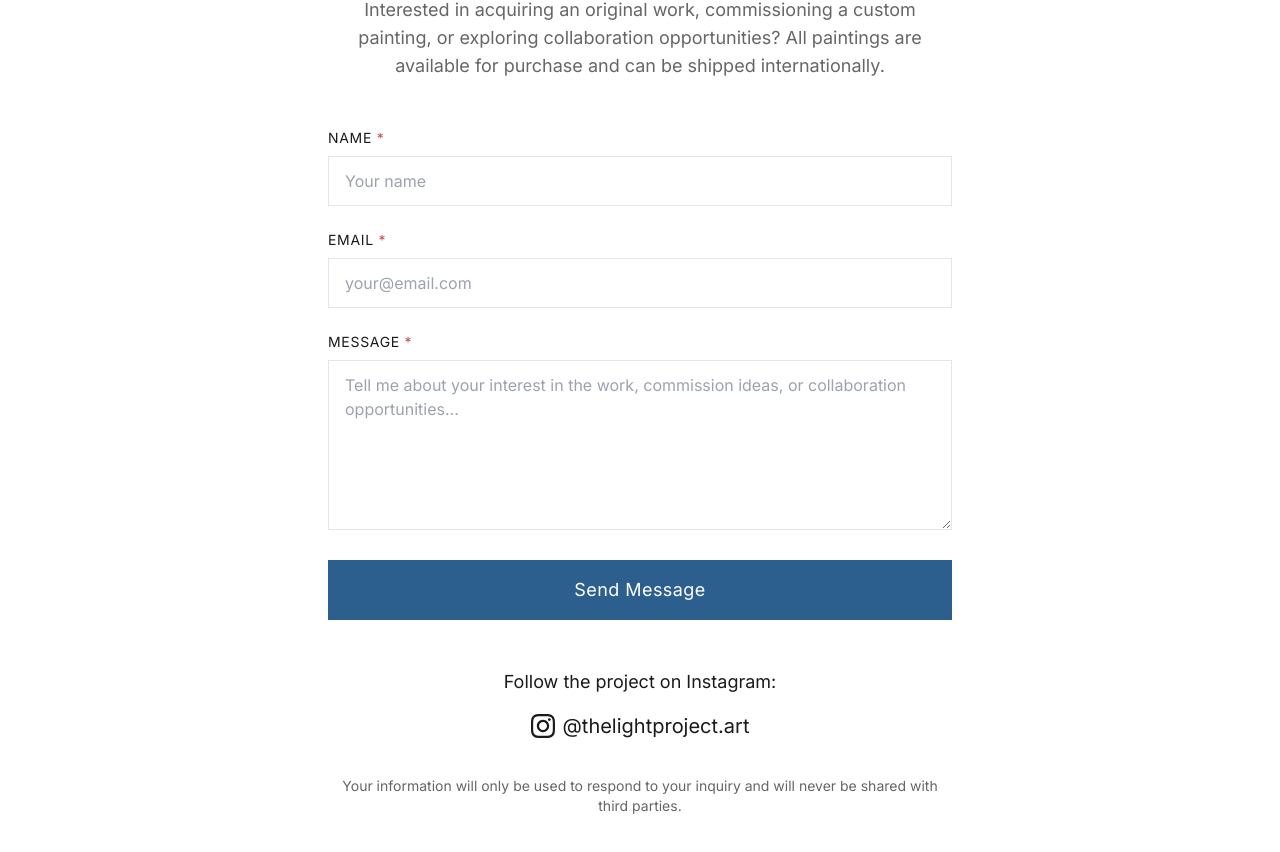
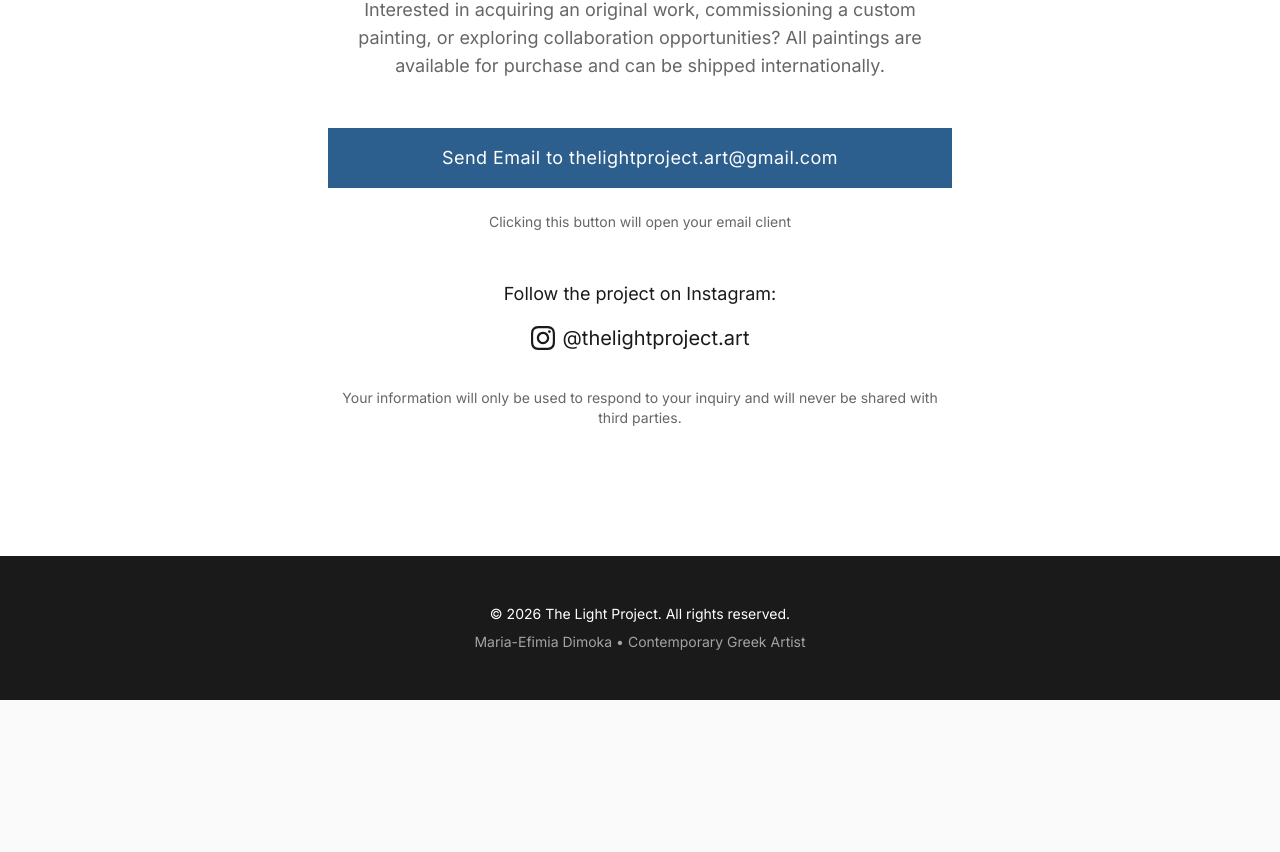
Before and after one commit to misterlemo/thelightproject.art, a Next.js app: page / in a window 1280 px wide. Shown: the part 6817-7669 px from the top of the page. After the commit the page ends 7517 px from the top, so only its background shows below. Built offline with nearby package versions, Linux system fonts and the light colour scheme.

Commit message:
Simplify to direct email button

```diff
--- a/components/Contact.tsx
+++ b/components/Contact.tsx
@@ -3,28 +3,8 @@
 import { useState } from "react";
 
 export default function Contact() {
-  const [formData, setFormData] = useState({
-    name: "",
-    email: "",
-    message: "",
-  });
-
-  const handleSubmit = (e: React.FormEvent) => {
-    e.preventDefault();
-
-    // Open email client with pre-filled message
-    const subject = encodeURIComponent(`Inquiry from ${formData.name} - The Light Project`);
-    const body = encodeURIComponent(
-      `Name: ${formData.name}\nEmail: ${formData.email}\n\nMessage:\n${formData.message}`
-    );
-    window.open(`mailto:thelightproject.art@gmail.com?subject=${subject}&body=${body}`);
-  };
-
-  const handleChange = (e: React.ChangeEvent<HTMLInputElement | HTMLTextAreaElement>) => {
-    setFormData({
-      ...formData,
-      [e.target.name]: e.target.value,
-    });
+  const handleEmailClick = () => {
+    window.location.href = "mailto:thelightproject.art@gmail.com";
   };
 
   return (
@@ -41,66 +21,18 @@ export default function Contact() {
           Interested in acquiring an original work, commissioning a custom painting, or exploring collaboration opportunities? All paintings are available for purchase and can be shipped internationally.
         </p>
 
-        <form onSubmit={handleSubmit} className="space-y-6" aria-label="Contact form">
-          {/* Name */}
-          <div>
-            <label htmlFor="name" className="block text-sm uppercase tracking-wider mb-2">
-              Name <span className="text-red-accent">*</span>
-            </label>
-            <input
-              type="text"
-              id="name"
-              name="name"
-              value={formData.name}
-              onChange={handleChange}
-              required
-              placeholder="Your name"
-              className="w-full px-4 py-3 border border-divider focus:border-accent focus:outline-none focus:ring-2 focus:ring-accent/20 transition-all"
-            />
-          </div>
-
-          {/* Email */}
-          <div>
-            <label htmlFor="email" className="block text-sm uppercase tracking-wider mb-2">
-              Email <span className="text-red-accent">*</span>
-            </label>
-            <input
-              type="email"
-              id="email"
-              name="email"
-              value={formData.email}
-              onChange={handleChange}
-              required
-              placeholder="your@email.com"
-              className="w-full px-4 py-3 border border-divider focus:border-accent focus:outline-none focus:ring-2 focus:ring-accent/20 transition-all"
-            />
-          </div>
-
-          {/* Message */}
-          <div>
-            <label htmlFor="message" className="block text-sm uppercase tracking-wider mb-2">
-              Message <span className="text-red-accent">*</span>
-            </label>
-            <textarea
-              id="message"
-              name="message"
-              value={formData.message}
-              onChange={handleChange}
-              required
-              rows={6}
-              placeholder="Tell me about your interest in the work, commission ideas, or collaboration opportunities..."
-              className="w-full px-4 py-3 border border-divider focus:border-accent focus:outline-none focus:ring-2 focus:ring-accent/20 transition-all resize-vertical"
-            />
-          </div>
-
-          {/* Submit Button */}
+        <div className="text-center space-y-6">
           <button
-            type="submit"
+            onClick={handleEmailClick}
             className="w-full bg-accent text-white px-12 py-4 hover:bg-accent-hover transition-all duration-300 text-lg tracking-wide"
           >
-            Send Message
+            Send Email to thelightproject.art@gmail.com
           </button>
-        </form>
+
+          <p className="text-sm text-secondary">
+            Clicking this button will open your email client
+          </p>
+        </div>
 
         {/* Instagram Link */}
         <div className="mt-12 text-center">
```
